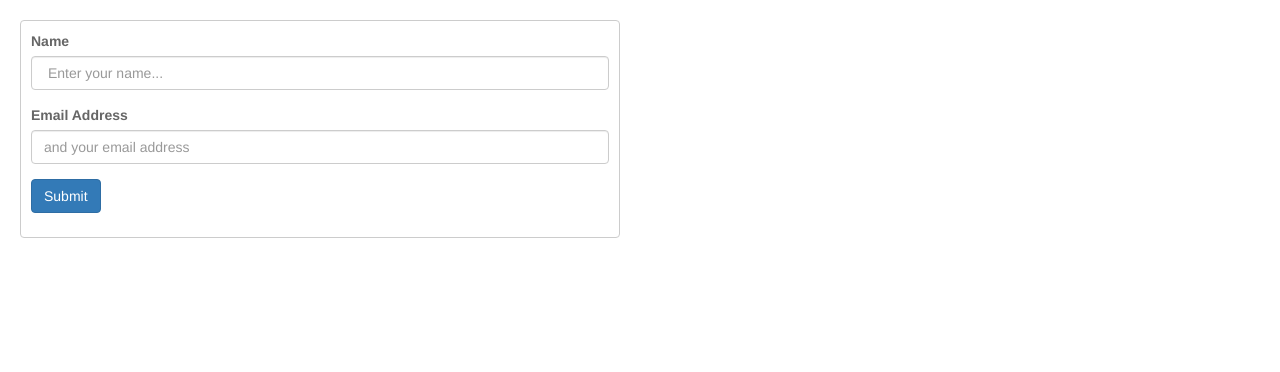
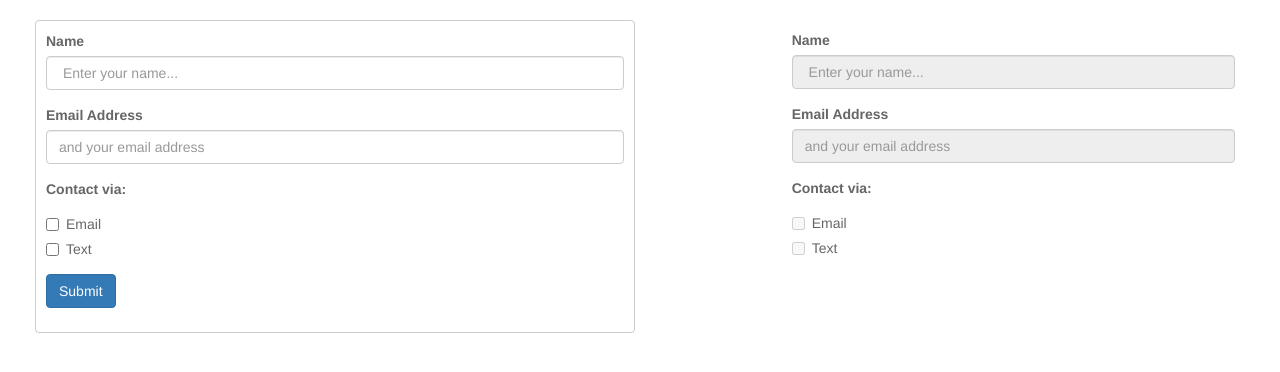
Before and after one commit to boxertech/topm-spa, a website: page loadme/index.html at #/loaded in a window 1280 px wide. Drawn offline with nearby package versions, Linux system fonts and the light colour scheme; some packages are replaced by stand-ins of ours.

Commit message:
feat(loadme): adds form right side to echo inputs

```diff
--- a/loadme/app/app.js
+++ b/loadme/app/app.js
@@ -6,7 +6,9 @@ angular.module("loadMeApp", ['ui.router'])
 		$stateProvider
 			.state("loaded", {
 				url: "/loaded",
-				templateUrl: "partials/loaded.html"
+				templateUrl: "partials/loaded.html",
+				controller: "loadedController",
+				controllerAs: 'loaded'
 			})
 			.state("loading", {
 				url: "/",
--- /dev/null
+++ b/loadme/app/loaded.controller.js
@@ -0,0 +1,11 @@
+angular.module('loadMeApp')
+	.controller("loadedController", ["$scope", function ($scope) {
+		var vm = this;
+		// vm.name = "test";
+		// vm.email = "rthrh";
+		// vm.contact = {};
+		// vm.contact.email = "";
+		// vm.contact.text = "";
+
+		// TODO: need to add form validation messages
+	}]);
--- a/loadme/index.html
+++ b/loadme/index.html
@@ -4,11 +4,12 @@
 		<link rel="stylesheet" href="styles/styles.css" type="text/css">
 	</head>
 	<body ng-controller="loadMeController as vm">
-		<div ui-view=""></div>
+		<div class="container-fluid" ui-view=""></div>
 		<script src="node_modules/angular/angular.js"></script>
 		<script src="node_modules/angular-ui-router/release/angular-ui-router.js"></script>
 		<script src="app/app.js"></script>
 		<script src="app/loadMe.controller.js"></script>
 		<script src="app/loading.controller.js"></script>
+		<script src="app/loaded.controller.js"></script>
 	</body>
 </html>
--- a/loadme/partials/loaded.html
+++ b/loadme/partials/loaded.html
@@ -1,13 +1,59 @@
+<div class="row">
+	<div class="col-md-7 col-sm-12">
 		<div class="simple-form">
 			<form action="">
 				<div class="form-group">
 					<label for="name">Name</label>
-			<input type="text" class="form-control" id="name" placeholder=" Enter your name..." ng-model="vm.name">
+					<input type="text" class="form-control" id="name" placeholder=" Enter your name..." ng-model="loaded.name">
 				</div>
 				<div class="form-group">
 					<label for="email">Email Address</label>
-			<input type="email" class="form-control" id="email" placeholder="and your email address" ng-model="vm.email">
+					<input type="email" class="form-control" id="emailaddr" placeholder="and your email address" ng-model="loaded.email">
+				</div>
+				<div class="form-group">
+					<label>Contact via:</label>
+					<div class="checkbox">
+						<label>
+							<input type="checkbox" value="email" ng-model="loaded.contact.email">
+							Email
+						</label>
+					</div>
+					<div class="checkbox">
+						<label>
+							<input type="checkbox" value="text" ng-model="loaded.contact.text">
+							Text
+						</label>
+					</div>
 				</div>
 				<button class="btn btn-primary" type="submit">Submit</button>
 			</form>
 		</div>
+	</div>
+	<div class="col-md-5 col-sm-12">
+		<fieldset disabled>
+			<div class="form-group">
+				<label for="name">Name</label>
+				<input type="text" class="form-control" id="name_RO" placeholder=" Enter your name..." ng-model="loaded.name">
+			</div>
+			<div class="form-group">
+				<label for="email">Email Address</label>
+				<input type="email" class="form-control" id="emailaddr_RO" placeholder="and your email address" ng-model="loaded.email">
+			</div>
+			<div class="form-group">
+				<label>Contact via:</label>
+				<div class="checkbox">
+					<label>
+						<input type="checkbox" value="email" ng-model="loaded.contact.email">
+						Email
+					</label>
+				</div>
+				<div class="checkbox">
+					<label>
+						<input type="checkbox" value="text" ng-model="loaded.contact.text">
+						Text
+					</label>
+				</div>
+			</div>
+		</fieldset>
+	</div>
+</div>
--- a/loadme/styles/styles.scss
+++ b/loadme/styles/styles.scss
@@ -10,6 +10,10 @@ $frame-border: #ccc;
 	border-radius: 4px;
 	padding: 10px;
 	max-width: 600px;
+}
+fieldset {
+	margin: 20px;
+	padding: 10px;
 }
 .form-group label {
 	color: $color-label;
```
Also changed, not shown: README.md, loadme/styles/styles.css. Lines whose indentation alone changed are shown as unchanged.
